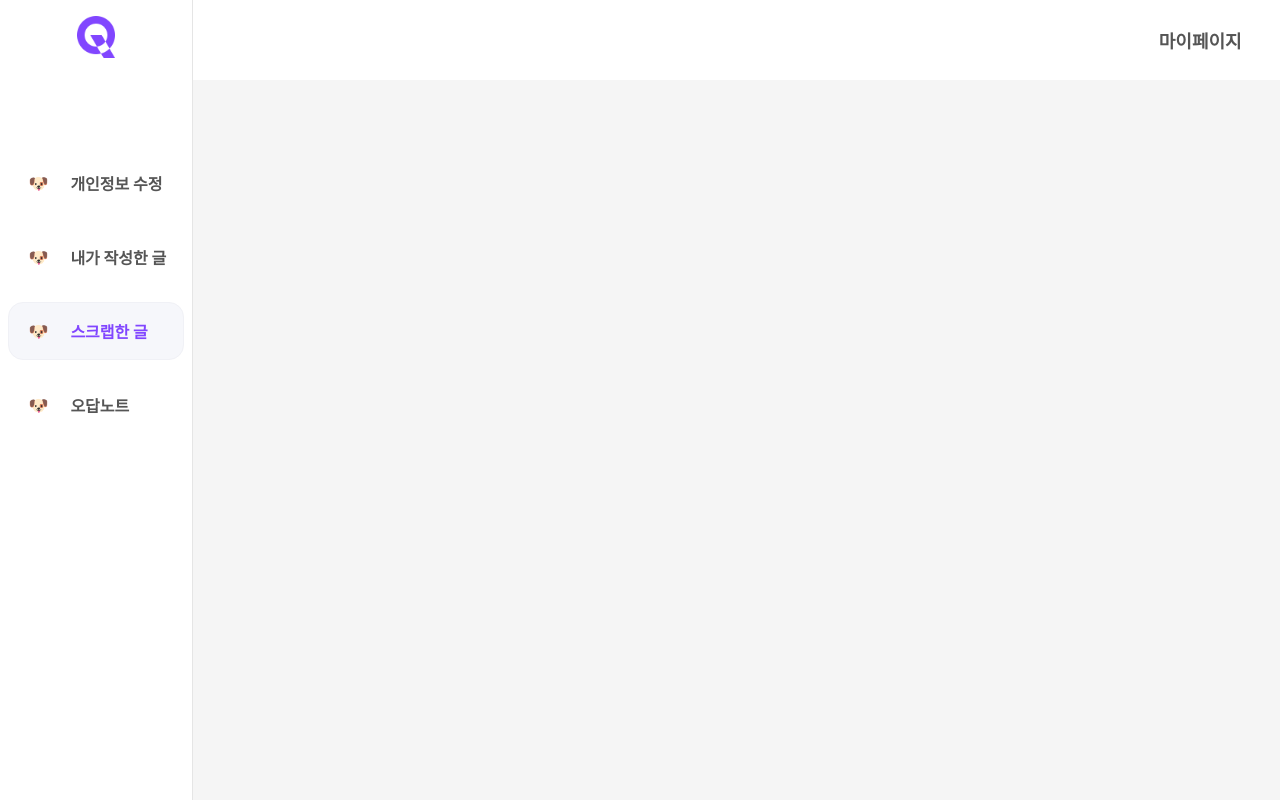
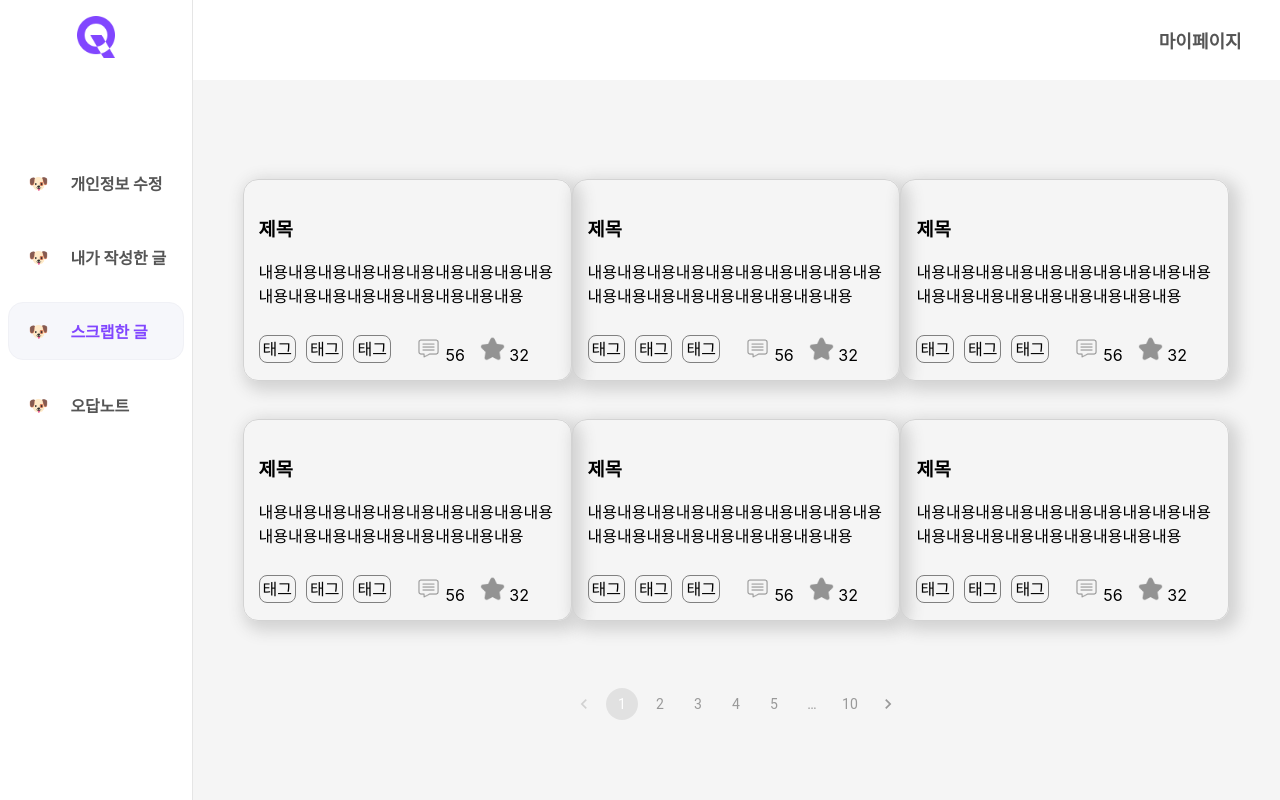
Before and after one commit to 9oormthon-univ/2024_BEOTKKOTTHON_TEAM_20_FE, a React (Create React App) app: page /myscrap in a window 1280 px wide. Built offline with nearby package versions, Linux system fonts and the light colour scheme.

Commit message:
[feat] 마이페이지 스크랩 확인 페이지 디자인

```diff
--- a/src/pages/MyScrapPage.tsx
+++ b/src/pages/MyScrapPage.tsx
@@ -1,12 +1,26 @@
 import React from "react";
 import { Container } from "../styles/MyScrapPageStyled";
 import MyPageNav from "../components/MyPageNav";
+import BasicPagination from "../components/BasicPagination";
+import PostBox from "../components/PostBox";
 
 const MyScrapPage = () => {
     return (
         <>
             <MyPageNav />
-            <Container>{/* 글 컴포넌트 */}</Container>
+            <Container>
+                <div className="contentBox">
+                    <PostBox />
+                    <PostBox />
+                    <PostBox />
+                    <PostBox />
+                    <PostBox />
+                    <PostBox />
+                </div>
+                <div className="paginationBox">
+                    <BasicPagination />
+                </div>
+            </Container>
         </>
     );
 };
--- a/src/styles/MyScrapPageStyled.tsx
+++ b/src/styles/MyScrapPageStyled.tsx
@@ -11,6 +11,7 @@ export const Container = styled.div`
     left: 15vw;
 
     display: flex;
+    flex-direction: column;
     justify-content: center;
     align-items: center;
 
@@ -20,11 +21,28 @@ export const Container = styled.div`
 
     .contentBox {
         width: 80vw;
-        height: 80vh;
+        height: 60vh;
+
+        display: flex;
+        justify-content: center;
+        align-items: center;
+        flex-wrap: wrap;
 
         border-radius: 15px;
 
-        background-color: white;
+        /* background-color: white; */
+    }
+
+    .paginationBox {
+        width: 80vw;
+        height: 10vh;
+
+        display: flex;
+        justify-content: center;
+        align-items: flex-end;
+        /* align-items: center; */
+
+        /* background-color: red; */
     }
 `;
 
```
